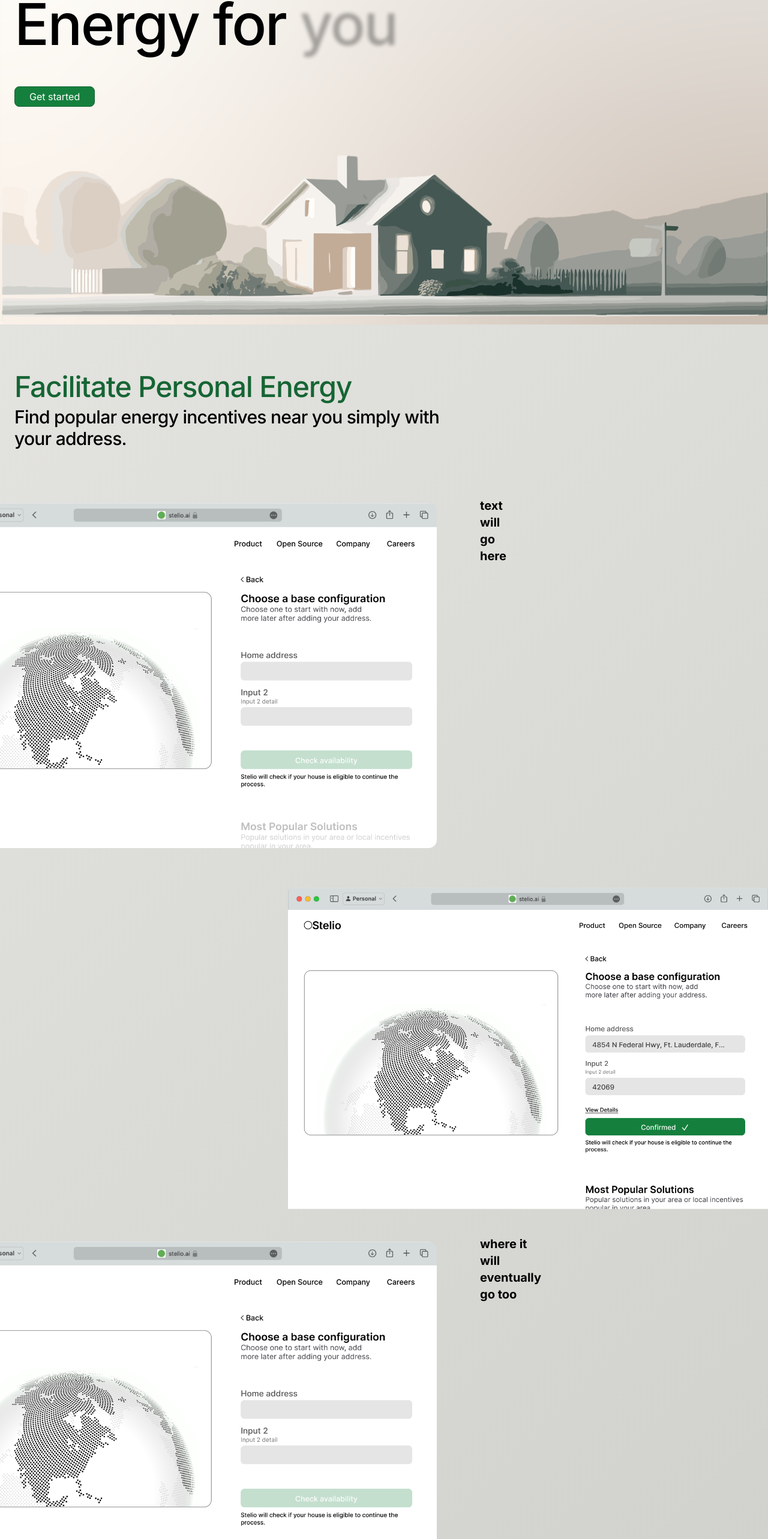
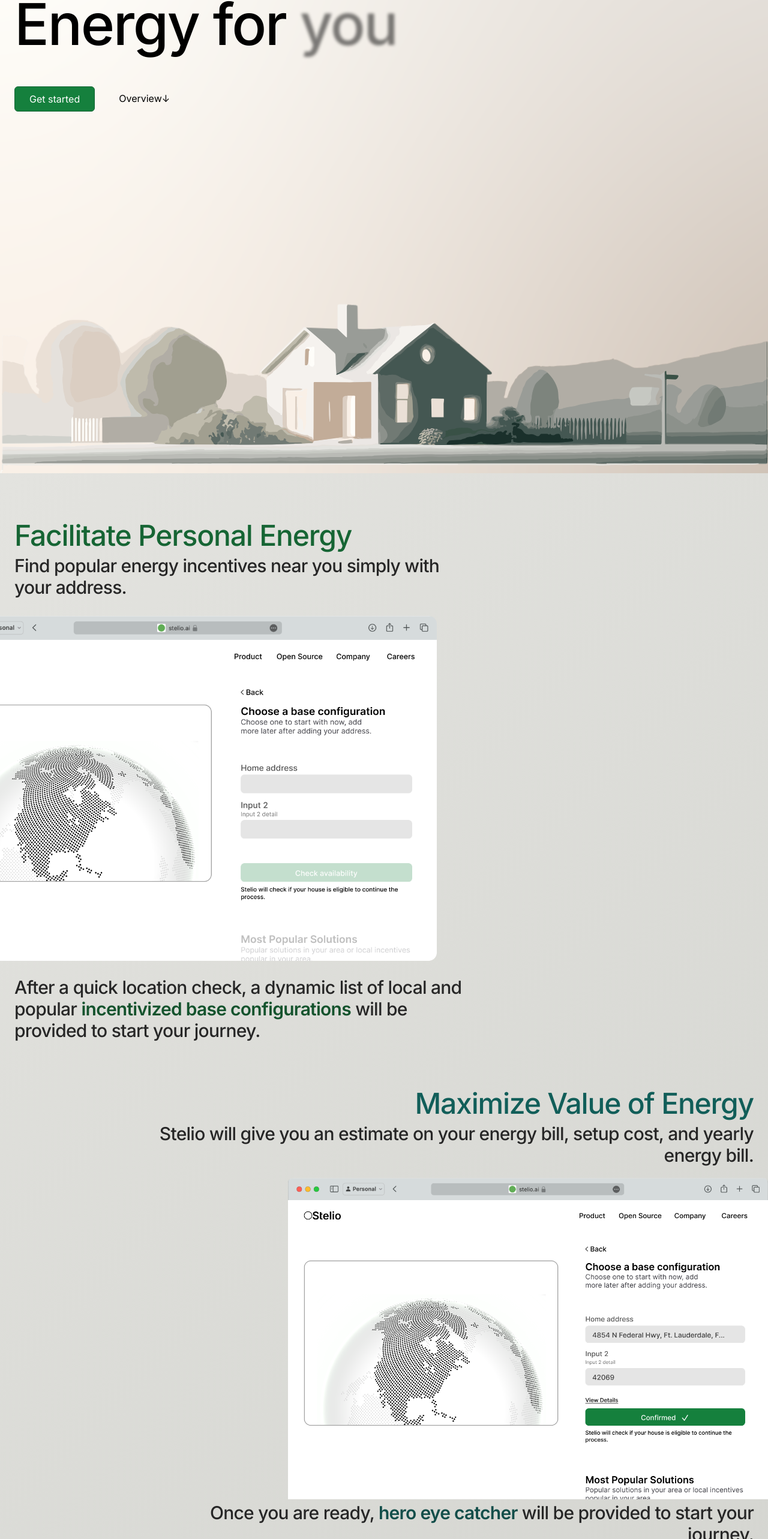
Before and after one commit to degstn/anole, a Next.js app in the folder frontend/: page / in a window 1280 px wide. Shown: the part 216-2782 px from the top of the page at 60% size. Built offline with nearby package versions, Linux system fonts and the light colour scheme.

Commit message:
various homepage updates

```diff
--- a/frontend/src/app/(client)/page.tsx
+++ b/frontend/src/app/(client)/page.tsx
@@ -20,9 +20,25 @@ export default function Home() {
       countdownTextsRef.current.splice(randomIndex, 1);
     }, 3000);
 
-
     return () => clearInterval(interval);
   }, []);
+
+  const overviewRef = useRef<HTMLDivElement>(null);
+
+  const otherRef = useRef<HTMLDivElement>(null);
+
+  const otherRef1 = useRef<HTMLDivElement>(null);
+
+
+    const scrollToOverview = () => {
+        overviewRef.current?.scrollIntoView({ behavior: 'smooth' });
+    };
+    const scrollToRef = () => {
+      otherRef.current?.scrollIntoView({ behavior: 'smooth' });
+    };
+    const scrollToRef1 = () => {
+      otherRef1.current?.scrollIntoView({ behavior: 'smooth' });
+    };
 
   return (
     <main className="flex min-h-screen flex-col justify-between">
@@ -34,16 +50,26 @@ export default function Home() {
           backgroundSize: 'cover'
         }}
       >
-        <h1 className="text-6xl lg:text-8xl tracking-tight max-w-5xl font-medium mb-14 mt-52 mx-6">
+        <h1 className="text-6xl lg:text-8xl tracking-tight max-w-5xl font-medium mb-14 mt-72 lg:mt-52  mx-6">
         <span>Energy for </span><span className={styles['countdown-text']}>{countdownText}</span>
         </h1>
+        <div className="flex">
         <a
           href="mailto:d@degstn.com"
-          className="inline-block bg-green-700 border border-green-800 hover:bg-green-800 text-white px-6 py-1 mt-0 mb-20 rounded-lg mx-6"
+          className="inline-block bg-green-700 border border-green-800 hover:bg-green-800 text-white px-6 py-2 mt-0 mb-20 rounded-md mx-6"
         >
           Get started
         </a>
-        <picture>
+        <a
+                        href="#"
+                        onClick={scrollToOverview}
+                        className="hover:underline text-black ml-4 mt-2"
+                    >
+                        Overview
+                        <span className="no-underline" style={{ textDecoration: 'none' }}>&#8595;</span>
+                    </a>
+                    </div>
+        <picture className="pt-60">
           <Image
             src="/steliographic.svg"
             alt="Stelio Logo"
@@ -60,11 +86,11 @@ export default function Home() {
           backgroundSize: 'cover'
         }}
       >
-        <div className="">
-        <h1 className="text-5xl tracking-tight max-w-3xl text-green-800 font-medium mb-2 mt-20 mx-6">
+        <div ref={overviewRef} id="overview">
+        <h1 className="text-3xl lg:text-5xl tracking-tight max-w-3xl text-green-800 font-medium mb-2 mt-20 mx-6">
         <span>Facilitate Personal Energy </span>
         </h1>
-        <p className="text-3xl tracking-tight max-w-3xl font-medium mb-20 mx-6">
+        <p className="text-2xl lg:text-3xl tracking-tight max-w-3xl text-neutral-800 font-medium mb-5 mx-6">
         <span>Find popular energy incentives near you simply with your address. </span>
         </p>
         <div className='flex'>
@@ -76,16 +102,20 @@ export default function Home() {
             height={500}
           />
         </picture>
-        <div className='text-xl font-bold col-span-1'>
-        <p>text</p>
-        <p>will</p>
-        <p>go</p>
-        <p>here</p>
         </div>
+        <p className="text-xl lg:text-3xl tracking-tight max-w-3xl text-neutral-800 font-medium mb-5 mx-6">
+        <span>After a quick location check, a dynamic list of local and popular <span className="font-semibold text-green-900">incentivized base configurations</span> will be provided to start your journey.</span>
+        </p>
 
-        </div>
-        <div className="flex justify-end mt-10">
 
+        <div ref={otherRef} id="otherRef">
+        <h1 className="text-3xl lg:text-5xl tracking-tight text-teal-800 font-medium mb-2 mt-20 mx-6 text-end">
+        <span>Maximize Value of Energy</span>
+        </h1>
+        <p className="text-2xl lg:text-3xl tracking-tight lg:ml-60 text-neutral-800 font-medium mb-5 mx-6 text-end">
+        <span>Stelio will give you an estimate on your energy bill, setup cost, and yearly energy bill. </span>
+        </p>
+        <div className='flex justify-end'>
         <picture>
           <Image
             src="/g1f.png"
@@ -93,10 +123,20 @@ export default function Home() {
             width={800}
             height={500}
           />
-          </picture>
+        </picture>
+        </div>
+        <p className="text-xl lg:text-3xl tracking-tight lg:ml-60 text-neutral-800 font-medium mb-5 mx-6 text-end">
+        <span>Once you are ready, <span className="font-semibold text-teal-900">hero eye catcher</span> will be provided to start your journey.</span>
+        </p>
 
-        </div>
-        <div className="flex mt-10">
+        <div ref={otherRef1} id="otherRef1">
+        <h1 className="text-3xl lg:text-5xl tracking-tight max-w-3xl text-fuchsia-800 font-medium mb-2 mt-20 mx-6">
+        <span>Prepare for the future</span>
+        </h1>
+        <p className="text-2xl lg:text-3xl tracking-tight max-w-3xl font-medium mb-5 mx-6">
+        <span>Find incentives for your home today to retrofit, or prepare for the future.</span>
+        </p>
+        <div className='flex'>
         <picture>
           <Image
             src="/g0f.png"
@@ -105,11 +145,10 @@ export default function Home() {
             height={500}
           />
         </picture>
-        <div className='text-xl font-bold col-span-1'>
-        <p>where it</p>
-        <p>will</p>
-        <p>eventually</p>
-        <p>go too</p>
+        </div>
+        <p className="text-xl lg:text-3xl tracking-tight  max-w-3xl text-neutral-800 font-medium mb-5 mx-6">
+        <span>Once you are ready, <span className="font-semibold text-fuchsia-900">hero eye catcher</span> will be provided to start your journey.</span>
+        </p>
         </div>
         </div>
 
@@ -122,7 +161,7 @@ export default function Home() {
                     <div className="flex flex-col"> {/* Set the width of the container */}
                         <a
                             href="/careers/open-roles"
-                            className="inline-block border text-white border-green-800 bg-green-700 px-4 py-1 mt-4 rounded-lg"
+                            className="inline-block border text-white border-green-800 bg-green-700 px-4 py-2 mt-4 rounded-md"
                         >
                             Get started
                         </a>
--- a/frontend/src/app/(client)/product/page.tsx
+++ b/frontend/src/app/(client)/product/page.tsx
@@ -12,8 +12,8 @@ export default function Page() {
 
     return (
         <main className="flex min-h-screen flex-col items-stretch justify-between">
-            <div className="bg-green-900 lg:py-28">
-                <div className='flex justify-end'>
+            <div className="bg-green-900 py-40 lg:py-28">
+                <div className='flex justify-end px-6 lg:px-0'>
 
             <picture>
                             <Image
@@ -25,7 +25,7 @@ export default function Page() {
                         </picture>
                         </div>
                 <div className="mx-6">
-                    <div className="text-5xl font-regular mb-6 min-h-fit">
+                    <div className="text-5xl font-regular mt-40 lg:mt-0 mb-6 min-h-fit">
                         <picture>
                             <Image
                                 src="/spd.svg"
@@ -34,6 +34,11 @@ export default function Page() {
                                 height={100}
                             />
                         </picture>
+                    </div>
+                    <div>
+                        <p className="text-2xl text-white font-medium mt-2">
+                            The all-purpose site of energy initiatives.
+                        </p>
                     </div>
 
                     <a
@@ -72,7 +77,7 @@ export default function Page() {
                 </div>
             </div>
             <div className="bg-white lg:py-10">
-                <div className="mx-6 flex flex-col items-center justify-center">
+                <div className="mx-6 mt-14 flex flex-col items-center justify-center">
                     <div className="text-5xl font-semibold mt-2 mb-4">
                         Get started with Stelio.
                     </div>
@@ -82,7 +87,7 @@ export default function Page() {
                     <div className="w-40"> {/* Set the width of the container */}
                         <a
                             href="/getstarted"
-                            className="inline-block border border-black text-black px-4 py-2 mt-4 rounded-lg"
+                            className="inline-block border border-black text-black px-4 py-2 mt-10 mb-14 rounded-lg"
                         >
                             Get started
                         </a>
```
